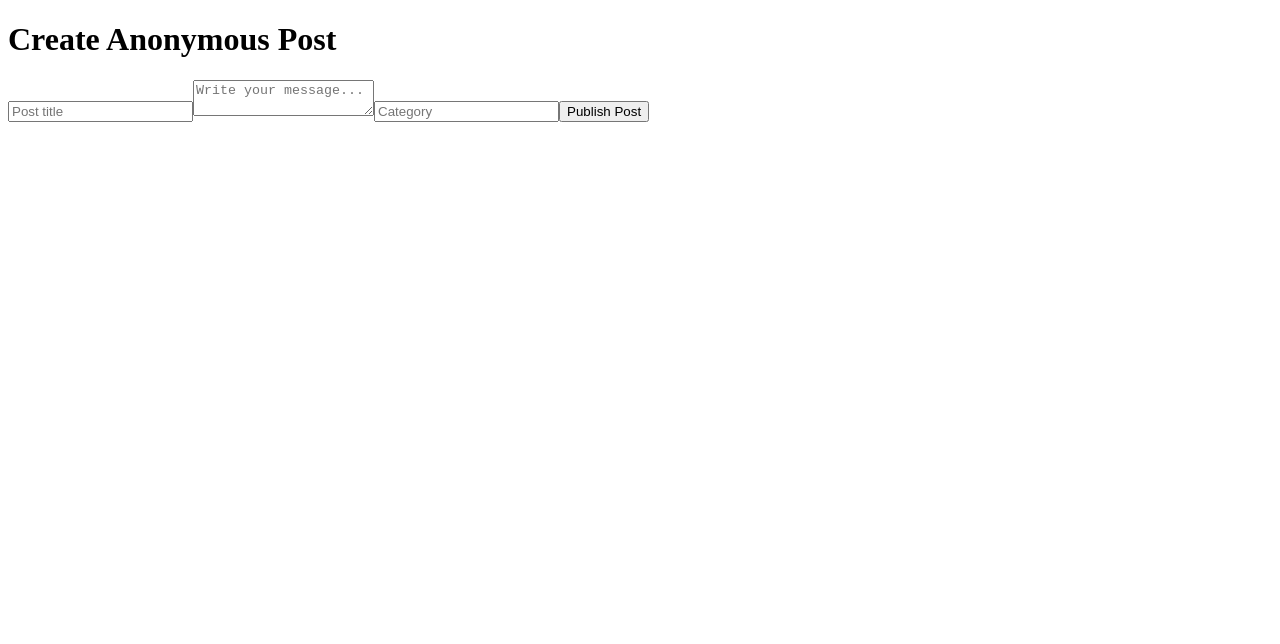
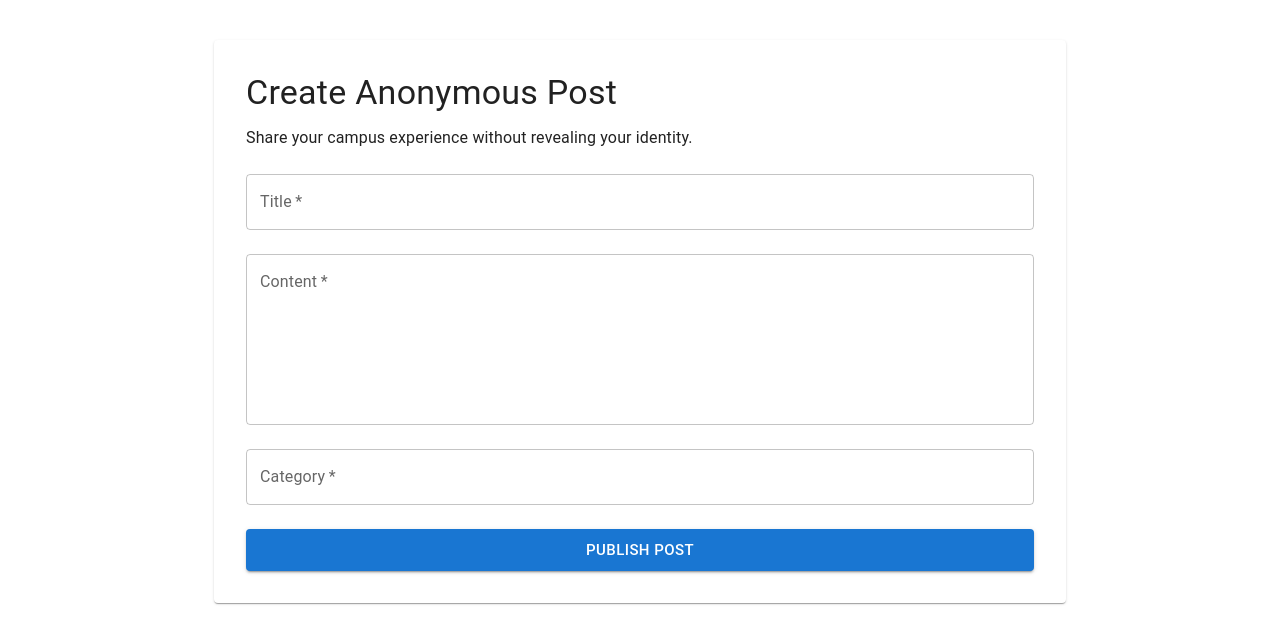
Before and after one commit to lucy02-zone/CampusVoice, a React app in the folder frontend/: page /create-post in a window 1280 px wide. Shown: the top 644 px of the page. Built offline with nearby package versions, Linux system fonts and the light colour scheme; no server answers; sample sign-in values are in the browser's storage; the HTML template or start-up script is replaced by a standard one.

Commit message:
feat: style create post page with material ui

```diff
--- a/frontend/src/pages/CreatePost.jsx
+++ b/frontend/src/pages/CreatePost.jsx
@@ -1,5 +1,15 @@
 import { useState } from "react";
 import { useNavigate } from "react-router-dom";
+import {
+    Alert,
+    Box,
+    Button,
+    Container,
+    Paper,
+    TextField,
+    Typography,
+} from "@mui/material";
+
 import { createPost } from "../api/postApi";
 import { useAuth } from "../context/AuthContext";
 
@@ -34,47 +44,83 @@ const CreatePost = () => {
             }
         } catch (error) {
             setError(
-                error.response?.data?.message || "Failed to create post"
+                error.response?.data?.message ||
+                "Failed to create post"
             );
         }
     };
 
     return (
-        <div>
-            <h1>Create Anonymous Post</h1>
+        <Container maxWidth="md">
+            <Box sx={{ mt: 5 }}>
+                <Paper sx={{ p: 4 }}>
+                    <Typography variant="h4" gutterBottom>
+                        Create Anonymous Post
+                    </Typography>
 
-            <form onSubmit={handleSubmit}>
-                <input
-                    type="text"
+                    <Typography
+                        color="text.secondary"
+                        sx={{ mb: 3 }}
+                    >
+                        Share your campus experience without revealing
+                        your identity.
+                    </Typography>
+
+                    {error && (
+                        <Alert severity="error" sx={{ mb: 3 }}>
+                            {error}
+                        </Alert>
+                    )}
+
+                    <Box
+                        component="form"
+                        onSubmit={handleSubmit}
+                        sx={{
+                            display: "flex",
+                            flexDirection: "column",
+                            gap: 3,
+                        }}
+                    >
+                        <TextField
+                            label="Title"
                             name="title"
-                    placeholder="Post title"
                             value={formData.title}
                             onChange={handleChange}
                             required
+                            fullWidth
                         />
 
-                <textarea
+                        <TextField
+                            label="Content"
                             name="content"
-                    placeholder="Write your message..."
                             value={formData.content}
                             onChange={handleChange}
                             required
+                            multiline
+                            rows={6}
+                            fullWidth
                         />
 
-                <input
-                    type="text"
+                        <TextField
+                            label="Category"
                             name="category"
-                    placeholder="Category"
                             value={formData.category}
                             onChange={handleChange}
                             required
+                            fullWidth
                         />
 
-                <button type="submit">Publish Post</button>
-            </form>
-
-            {error && <p>{error}</p>}
-        </div>
+                        <Button
+                            type="submit"
+                            variant="contained"
+                            size="large"
+                        >
+                            Publish Post
+                        </Button>
+                    </Box>
+                </Paper>
+            </Box>
+        </Container>
     );
 };
 
```
Lines whose indentation alone changed are shown as unchanged.
